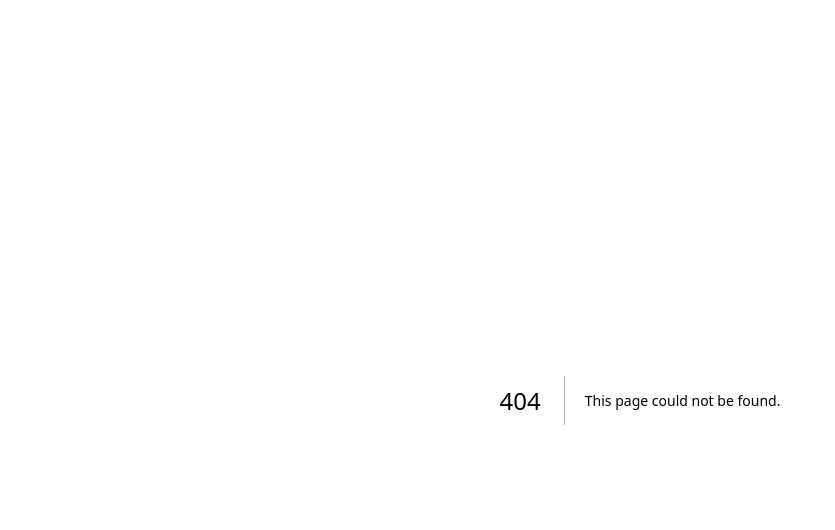
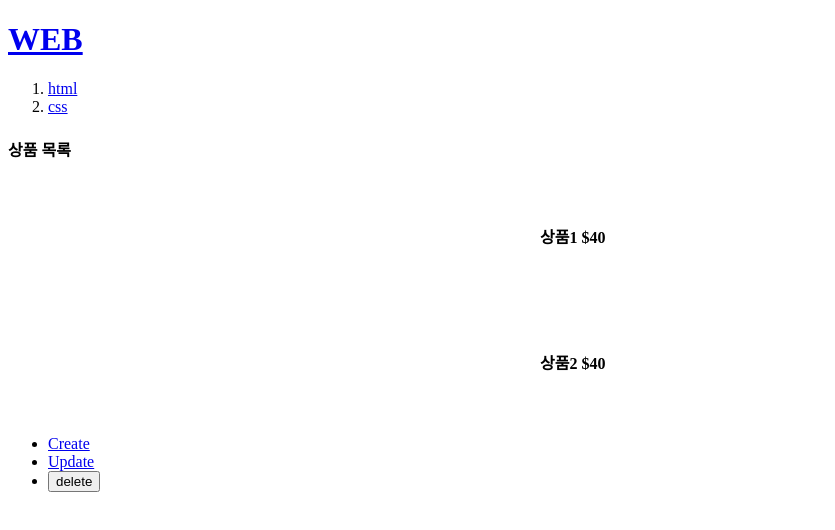
Before and after one commit to ddullgi/next-app-router-study, a Next.js app: page /list in a window 1280 px wide. Before the commit this address had no page. Shown: the top 530 px of the page, without its empty margins (0-835 px from the left). Built offline with nearby package versions, Linux system fonts and the light colour scheme.

Commit message:
feat. app router 공부

```diff
--- /dev/null
+++ b/src/app/(crud)/list/list.css
@@ -0,0 +1,8 @@
+.food {
+  margin: 20px auto;
+  width: 200px;
+  background: white;
+  color: black;
+  padding: 20px;
+  border-radius: 5px;
+}
--- /dev/null
+++ b/src/app/(crud)/list/page.tsx
@@ -0,0 +1,15 @@
+import "./list.css";
+
+export default function List() {
+  return (
+    <div>
+      <h4 className="title">상품 목록</h4>
+      <div className="food">
+        <h4>상품1 $40</h4>
+      </div>
+      <div className="food">
+        <h4>상품2 $40</h4>
+      </div>
+    </div>
+  );
+}
--- a/src/app/layout.tsx
+++ b/src/app/layout.tsx
@@ -1,9 +1,10 @@
+import Link from "next/link";
 import "./globals.css";
 import type { Metadata } from "next";
 
 export const metadata: Metadata = {
-  title: "Create Next App",
-  description: "Generated by create next app",
+  title: "Web tutorials",
+  description: "Generated by ddullgi",
 };
 
 export default function RootLayout({
@@ -13,7 +14,31 @@ export default function RootLayout({
 }) {
   return (
     <html>
-      <body>{children}</body>
+      <body>
+        <h1>
+          <Link href="/">WEB</Link>
+        </h1>
+        <ol>
+          <li>
+            <Link href="/read/1">html</Link>
+          </li>
+          <li>
+            <Link href="/read/2">css</Link>
+          </li>
+        </ol>
+        {children}
+        <ul>
+          <li>
+            <Link href="/create">Create</Link>
+          </li>
+          <li>
+            <Link href="/update/1">Update</Link>
+          </li>
+          <li>
+            <input type="button" value="delete" />
+          </li>
+        </ul>
+      </body>
     </html>
   );
 }
```
Also changed, not shown: src/app/(crud)/create/layout.tsx (added, +8 -0 lines), src/app/(crud)/create/page.tsx (added, +7 -0 lines), src/app/(crud)/read/[id]/page.tsx (added, +8 -0 lines), src/app/page.tsx (+8 -2 lines), public/hello.png (added).
